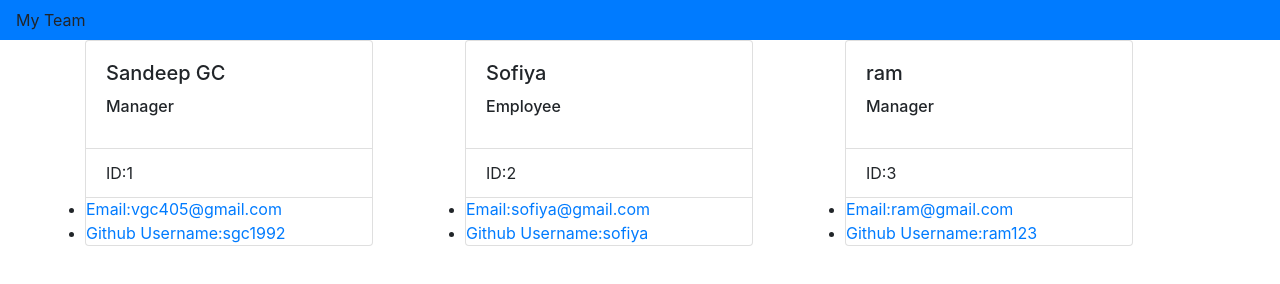
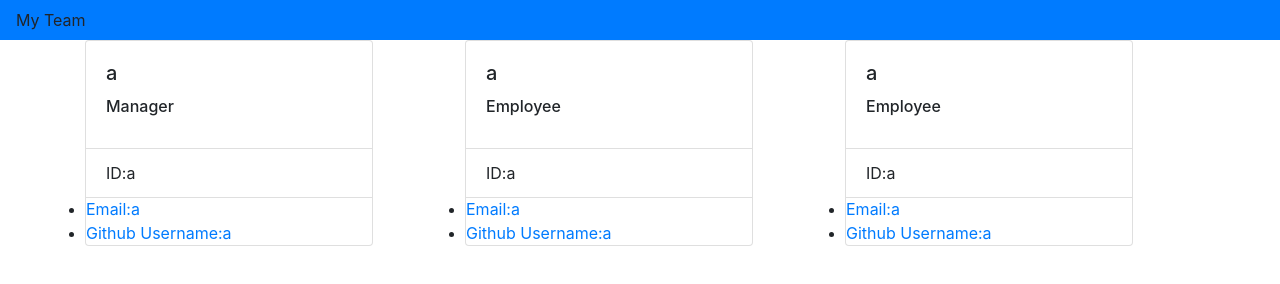
Before and after one commit to sgc1992/Team-Profile-Generator, a website: page index.html in a window 1280 px wide. Drawn offline with nearby package versions, Linux system fonts and the light colour scheme.

Commit message:
completed test

```diff
--- a/index.html
+++ b/index.html
@@ -16,39 +16,39 @@
     <div class="col">
     <div class="card" style="width: 18rem;">
     <div class="card-body">
-      <h5 class="card-title">Sandeep GC</h5>
+      <h5 class="card-title">a</h5>
       <h6 class="card-title">Manager</h6>
     </div>
     <ul class="list-group list-group-flush">
-      <li class="list-group-item">ID:1</li>
-      <li><a href="mailto:" class="card-link">Email:vgc405@gmail.com</a></li>
-      <li><a href="https://github.com/sgc1992" class="card-link">Github Username:sgc1992</a></li>
+      <li class="list-group-item">ID:a</li>
+      <li><a href="mailto:" class="card-link">Email:a</a></li>
+      <li><a href="https://github.com/sgc1992" class="card-link">Github Username:a</a></li>
     </ul>
   </div>
     </div>
     <div class="col">
     <div class="card" style="width: 18rem;">
     <div class="card-body">
-      <h5 class="card-title">Sofiya</h5>
+      <h5 class="card-title">a</h5>
       <h6 class="card-title">Employee</h6>
     </div>
     <ul class="list-group list-group-flush">
-      <li class="list-group-item">ID:2</li>
-      <li><a href="mailto:" class="card-link">Email:sofiya@gmail.com</a></li>
-      <li><a href="https://github.com/sgc1992" class="card-link">Github Username:sofiya</a></li>
+      <li class="list-group-item">ID:a</li>
+      <li><a href="mailto:" class="card-link">Email:a</a></li>
+      <li><a href="https://github.com/sgc1992" class="card-link">Github Username:a</a></li>
     </ul>
   </div>
     </div>
     <div class="col">
     <div class="card" style="width: 18rem;">
     <div class="card-body">
-      <h5 class="card-title">ram</h5>
-      <h6 class="card-title">Manager</h6>
+      <h5 class="card-title">a</h5>
+      <h6 class="card-title">Employee</h6>
     </div>
     <ul class="list-group list-group-flush">
-      <li class="list-group-item">ID:3</li>
-      <li><a href="mailto:" class="card-link">Email:ram@gmail.com</a></li>
-      <li><a href="https://github.com/sgc1992" class="card-link">Github Username:ram123</a></li>
+      <li class="list-group-item">ID:a</li>
+      <li><a href="mailto:" class="card-link">Email:a</a></li>
+      <li><a href="https://github.com/sgc1992" class="card-link">Github Username:a</a></li>
     </ul>
   </div>
     </div>
--- a/lib/Intern.js
+++ b/lib/Intern.js
@@ -5,6 +5,7 @@ class Intern extends Employee {
         super(name, id, email);
         this.schoolName = school;
     }
+
     getSchool() {
         return this.schoolName;
     }
```
Also changed, not shown: __tests__/Engineer.test.js (+2 -2 lines), __tests__/Intern.test.js (+4 -4 lines), __tests__/Manager.test.js (+4 -4 lines).
